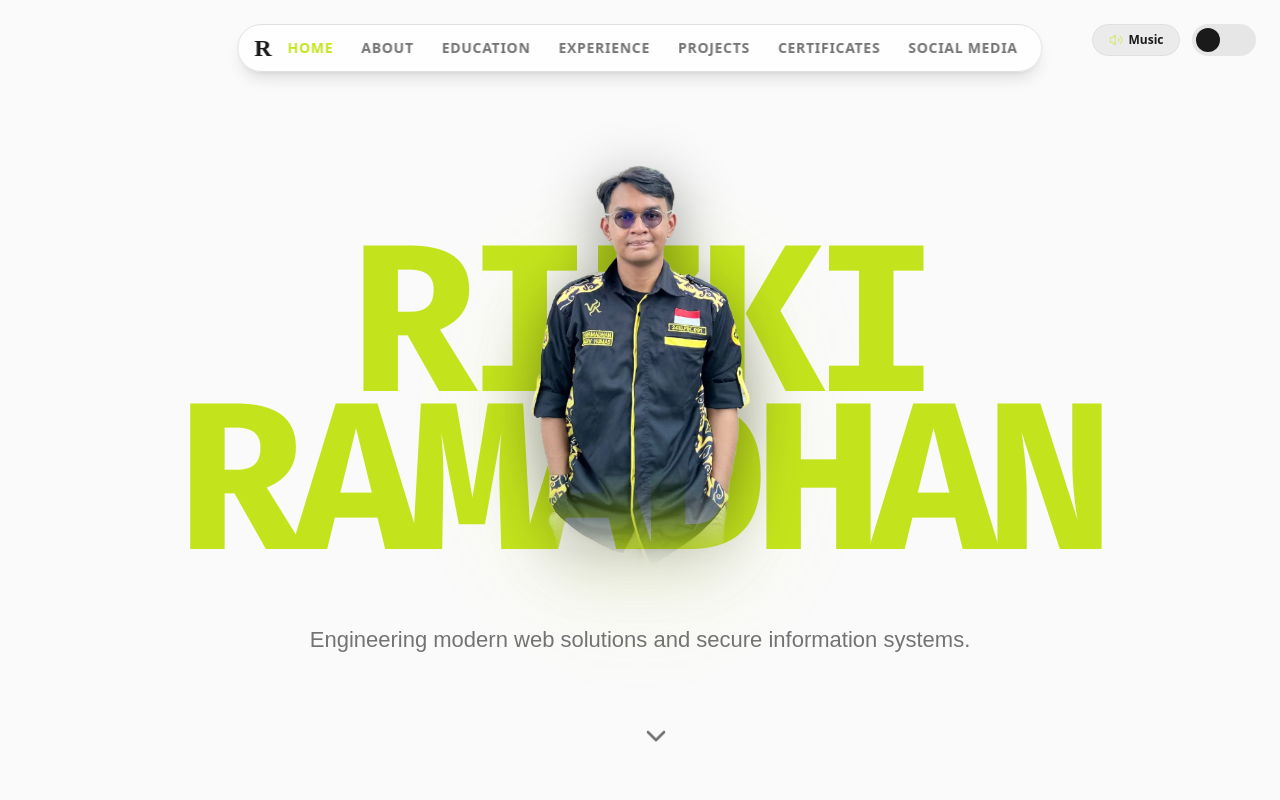
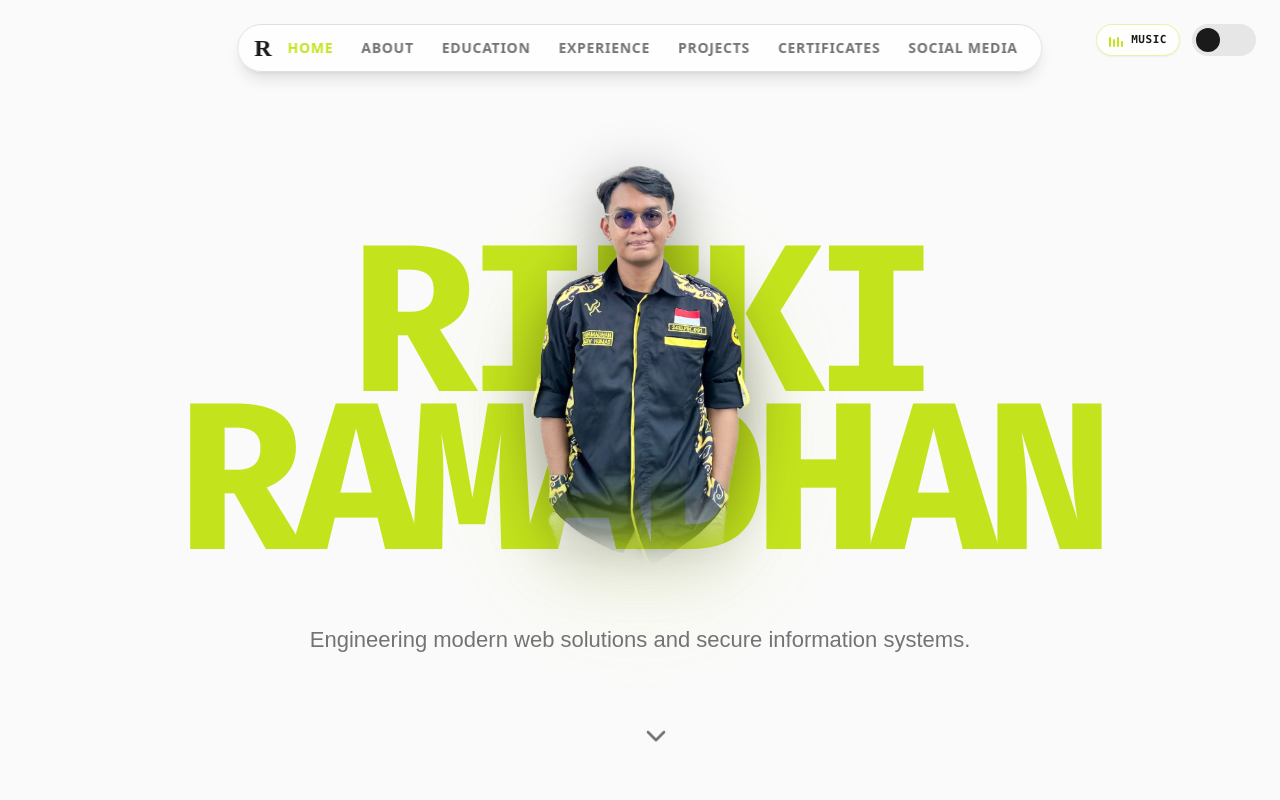
Before and after one commit to rramadhaan15/portofolio, a React (Vite) app: page / in a window 1280 px wide. Shown: the top 800 px of the page. Built offline with nearby package versions, Linux system fonts and the light colour scheme; a web font is replaced by a local one.

Commit message:
Enhance music toggle button with glassmorphism and animated sound equalizer bars

```diff
--- a/components/ui/c-toggle-14.tsx
+++ b/components/ui/c-toggle-14.tsx
@@ -1,10 +1,9 @@
 "use client";
 
 import React, { useState, useEffect, useRef, useCallback } from "react";
-import { Volume2Icon, VolumeOffIcon } from "lucide-react";
-
-import { Toggle } from "@/components/ui/toggle";
-import { getAssetUrl } from "@/lib/utils";
+import { VolumeOffIcon } from "lucide-react";
+import { motion } from "framer-motion";
+import { getAssetUrl, cn } from "@/lib/utils";
 
 interface ToggleMuteUnmuteProps {
   size?: "default" | "sm" | "lg";
@@ -13,9 +12,22 @@ interface ToggleMuteUnmuteProps {
   audioSrc?: string;
 }
 
+const EqualizerBar = ({ delay, duration }: { delay: number; duration: number }) => (
+  <motion.span
+    className="w-[2px] bg-[#C3E41D] rounded-full inline-block origin-bottom"
+    animate={{ height: ["4px", "14px", "6px", "12px", "4px"] }}
+    transition={{
+      repeat: Infinity,
+      repeatType: "mirror",
+      duration,
+      delay,
+      ease: "easeInOut",
+    }}
+  />
+);
+
 export default function ToggleMuteUnmute({
   size = "sm",
-  variant = "outline",
   className = "",
   audioSrc,
 }: ToggleMuteUnmuteProps = {}) {
@@ -46,12 +58,15 @@ export default function ToggleMuteUnmute({
     // Safely attempt audio playback
     const startAudio = () => {
       if (!audioRef.current || userMutedRef.current) return;
-      audioRef.current.play().then(() => {
-        setIsPlaying(true);
-      }).catch((err) => {
-        // Modern browser autoplay policy: blocked until first user gesture
-        console.log("Autoplay waiting for user gesture:", err);
-      });
+      audioRef.current
+        .play()
+        .then(() => {
+          setIsPlaying(true);
+        })
+        .catch((err) => {
+          // Modern browser autoplay policy: blocked until first user gesture
+          console.log("Autoplay waiting for user gesture:", err);
+        });
     };
 
     // 1. Immediate attempt on page load
@@ -104,23 +119,52 @@ export default function ToggleMuteUnmute({
   }, []);
 
   return (
-    <div className={`flex items-center justify-center ${className}`}>
-      <Toggle
-        size={size}
-        variant={variant}
-        aria-label="Toggle mute"
-        title={isPlaying ? "Playing: Reality Club - 2112 (Click to mute)" : "Click to play Reality Club - 2112"}
-        pressed={isPlaying}
-        onPressedChange={toggleSound}
-        className="cursor-pointer select-none transition-all duration-300 rounded-full min-w-[88px] h-8 px-3 gap-1.5"
+    <div className={cn("flex items-center justify-center", className)}>
+      <button
+        type="button"
+        onClick={toggleSound}
+        aria-label="Toggle music playback"
+        title={
+          isPlaying
+            ? "Playing: Reality Club - 2112 (Click to mute)"
+            : "Click to play Reality Club - 2112"
+        }
+        className={cn(
+          "group relative inline-flex items-center justify-center rounded-full select-none cursor-pointer",
+          "backdrop-blur-md transition-all duration-300 ease-out",
+          "border shadow-sm active:scale-95",
+          size === "sm"
+            ? "h-8 px-3 gap-2"
+            : size === "lg"
+            ? "h-10 px-4 gap-2.5"
+            : "h-9 px-3.5 gap-2",
+          isPlaying
+            ? "bg-background/80 border-[#C3E41D]/40 text-foreground hover:border-[#C3E41D] hover:shadow-[0_0_12px_rgba(195,228,29,0.22)]"
+            : "bg-background/60 border-border/80 text-muted-foreground hover:text-foreground hover:border-foreground/30 hover:bg-background/80"
+        )}
       >
         {isPlaying ? (
-          <Volume2Icon className="w-3.5 h-3.5 text-[#C3E41D] animate-pulse shrink-0" />
+          <div className="flex items-center gap-2">
+            {/* Animated Equalizer Wave */}
+            <div className="flex items-end gap-[2px] h-3.5">
+              <EqualizerBar delay={0} duration={0.8} />
+              <EqualizerBar delay={0.15} duration={0.65} />
+              <EqualizerBar delay={0.3} duration={0.9} />
+              <EqualizerBar delay={0.1} duration={0.75} />
+            </div>
+            <span className="text-[11px] font-mono font-semibold uppercase tracking-wider text-foreground">
+              Music
+            </span>
+          </div>
         ) : (
-          <VolumeOffIcon className="w-3.5 h-3.5 text-neutral-400 shrink-0" />
+          <div className="flex items-center gap-1.5">
+            <VolumeOffIcon className="w-3.5 h-3.5 text-muted-foreground group-hover:text-foreground transition-colors shrink-0" />
+            <span className="text-[11px] font-mono font-medium uppercase tracking-wider text-muted-foreground group-hover:text-foreground transition-colors">
+              Muted
+            </span>
+          </div>
         )}
-        <span className="text-xs font-semibold">{isPlaying ? "Music" : "Muted"}</span>
-      </Toggle>
+      </button>
     </div>
   );
 }
--- a/src/components/ui/c-toggle-14.tsx
+++ b/src/components/ui/c-toggle-14.tsx
@@ -1,10 +1,9 @@
 "use client";
 
 import React, { useState, useEffect, useRef, useCallback } from "react";
-import { Volume2Icon, VolumeOffIcon } from "lucide-react";
-
-import { Toggle } from "@/components/ui/toggle";
-import { getAssetUrl } from "@/lib/utils";
+import { VolumeOffIcon } from "lucide-react";
+import { motion } from "framer-motion";
+import { getAssetUrl, cn } from "@/lib/utils";
 
 interface ToggleMuteUnmuteProps {
   size?: "default" | "sm" | "lg";
@@ -13,9 +12,22 @@ interface ToggleMuteUnmuteProps {
   audioSrc?: string;
 }
 
+const EqualizerBar = ({ delay, duration }: { delay: number; duration: number }) => (
+  <motion.span
+    className="w-[2px] bg-[#C3E41D] rounded-full inline-block origin-bottom"
+    animate={{ height: ["4px", "14px", "6px", "12px", "4px"] }}
+    transition={{
+      repeat: Infinity,
+      repeatType: "mirror",
+      duration,
+      delay,
+      ease: "easeInOut",
+    }}
+  />
+);
+
 export default function ToggleMuteUnmute({
   size = "sm",
-  variant = "outline",
   className = "",
   audioSrc,
 }: ToggleMuteUnmuteProps = {}) {
@@ -46,12 +58,15 @@ export default function ToggleMuteUnmute({
     // Safely attempt audio playback
     const startAudio = () => {
       if (!audioRef.current || userMutedRef.current) return;
-      audioRef.current.play().then(() => {
-        setIsPlaying(true);
-      }).catch((err) => {
-        // Modern browser autoplay policy: blocked until first user gesture
-        console.log("Autoplay waiting for user gesture:", err);
-      });
+      audioRef.current
+        .play()
+        .then(() => {
+          setIsPlaying(true);
+        })
+        .catch((err) => {
+          // Modern browser autoplay policy: blocked until first user gesture
+          console.log("Autoplay waiting for user gesture:", err);
+        });
     };
 
     // 1. Immediate attempt on page load
@@ -104,23 +119,52 @@ export default function ToggleMuteUnmute({
   }, []);
 
   return (
-    <div className={`flex items-center justify-center ${className}`}>
-      <Toggle
-        size={size}
-        variant={variant}
-        aria-label="Toggle mute"
-        title={isPlaying ? "Playing: Reality Club - 2112 (Click to mute)" : "Click to play Reality Club - 2112"}
-        pressed={isPlaying}
-        onPressedChange={toggleSound}
-        className="cursor-pointer select-none transition-all duration-300 rounded-full min-w-[88px] h-8 px-3 gap-1.5"
+    <div className={cn("flex items-center justify-center", className)}>
+      <button
+        type="button"
+        onClick={toggleSound}
+        aria-label="Toggle music playback"
+        title={
+          isPlaying
+            ? "Playing: Reality Club - 2112 (Click to mute)"
+            : "Click to play Reality Club - 2112"
+        }
+        className={cn(
+          "group relative inline-flex items-center justify-center rounded-full select-none cursor-pointer",
+          "backdrop-blur-md transition-all duration-300 ease-out",
+          "border shadow-sm active:scale-95",
+          size === "sm"
+            ? "h-8 px-3 gap-2"
+            : size === "lg"
+            ? "h-10 px-4 gap-2.5"
+            : "h-9 px-3.5 gap-2",
+          isPlaying
+            ? "bg-background/80 border-[#C3E41D]/40 text-foreground hover:border-[#C3E41D] hover:shadow-[0_0_12px_rgba(195,228,29,0.22)]"
+            : "bg-background/60 border-border/80 text-muted-foreground hover:text-foreground hover:border-foreground/30 hover:bg-background/80"
+        )}
       >
         {isPlaying ? (
-          <Volume2Icon className="w-3.5 h-3.5 text-[#C3E41D] animate-pulse shrink-0" />
+          <div className="flex items-center gap-2">
+            {/* Animated Equalizer Wave */}
+            <div className="flex items-end gap-[2px] h-3.5">
+              <EqualizerBar delay={0} duration={0.8} />
+              <EqualizerBar delay={0.15} duration={0.65} />
+              <EqualizerBar delay={0.3} duration={0.9} />
+              <EqualizerBar delay={0.1} duration={0.75} />
+            </div>
+            <span className="text-[11px] font-mono font-semibold uppercase tracking-wider text-foreground">
+              Music
+            </span>
+          </div>
         ) : (
-          <VolumeOffIcon className="w-3.5 h-3.5 text-neutral-400 shrink-0" />
+          <div className="flex items-center gap-1.5">
+            <VolumeOffIcon className="w-3.5 h-3.5 text-muted-foreground group-hover:text-foreground transition-colors shrink-0" />
+            <span className="text-[11px] font-mono font-medium uppercase tracking-wider text-muted-foreground group-hover:text-foreground transition-colors">
+              Muted
+            </span>
+          </div>
         )}
-        <span className="text-xs font-semibold">{isPlaying ? "Music" : "Muted"}</span>
-      </Toggle>
+      </button>
     </div>
   );
 }
```
Also changed, not shown: 5 other files (tests, documents, lock files or other folders).
